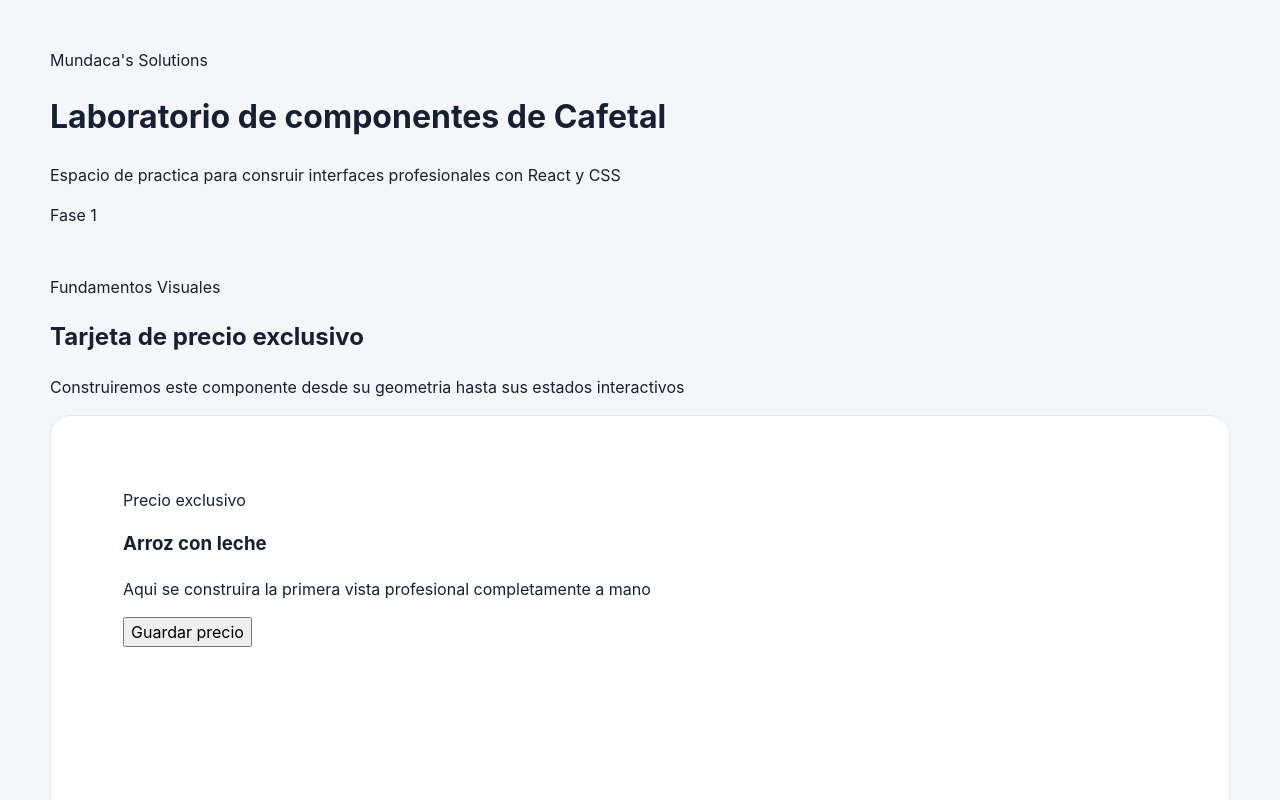
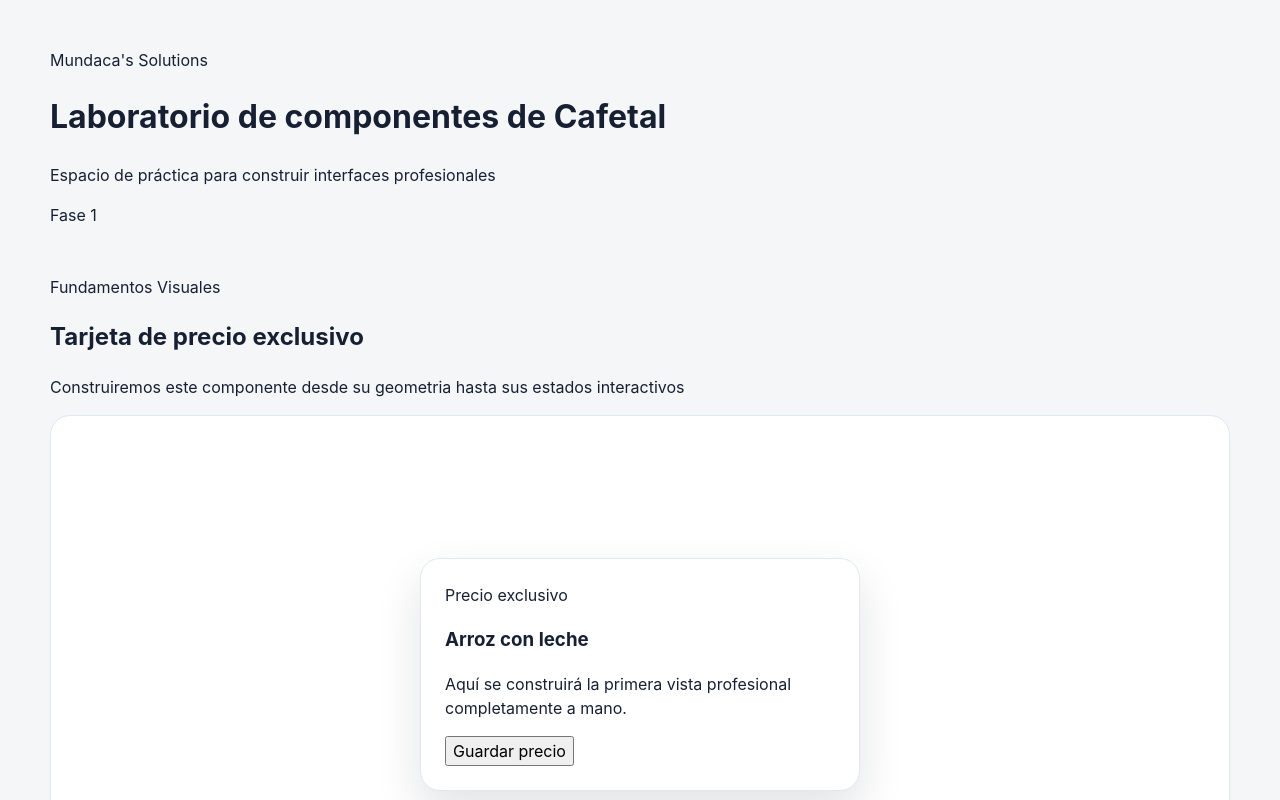
Before and after one commit to cristobalMundacaV/aplicacion-react-practica, a React (Vite) app: page / in a window 1280 px wide. Shown: the top 800 px of the page. Built offline with nearby package versions, Linux system fonts and the light colour scheme.

Commit message:
Construccion de la geometrica de la tarjeta y su superficie

```diff
--- a/src/App.css
+++ b/src/App.css
@@ -18,11 +18,23 @@
 .lab-canvas {
   min-height: 520px;
   padding: 48px;
+
+  display: flex;
+  align-items: center;
+  justify-content: center;
+
   background: var(--color-surface);
   border: 1px solid var(--color-border);
   border-radius: var(--radius-large);
 }
 
 .card {
+  width: 100%;
+  max-width: 440px;
   padding: 24px;
+
+  background: var(--color-surface);
+  border: 1px solid var(--color-border);
+  border-radius: var(--radius-large);
+  box-shadow: var(--shadow-card);
 }
--- a/src/App.jsx
+++ b/src/App.jsx
@@ -12,8 +12,7 @@ function App() {
           <h1>Laboratorio de componentes de Cafetal</h1>
 
           <p>
-            Espacio de practica para consruir interfaces profesionales
-            con React y CSS
+            Espacio de práctica para construir interfaces profesionales
           </p>
         </div>
         <span className='lab-status'>
@@ -40,8 +39,7 @@ function App() {
             <h3>Arroz con leche</h3>
 
             <p>
-              Aqui se construira la primera vista profesional completamente
-              a mano
+              Aquí se construirá la primera vista profesional completamente a mano.
             </p>
             <button type='button'>
               Guardar precio
```
